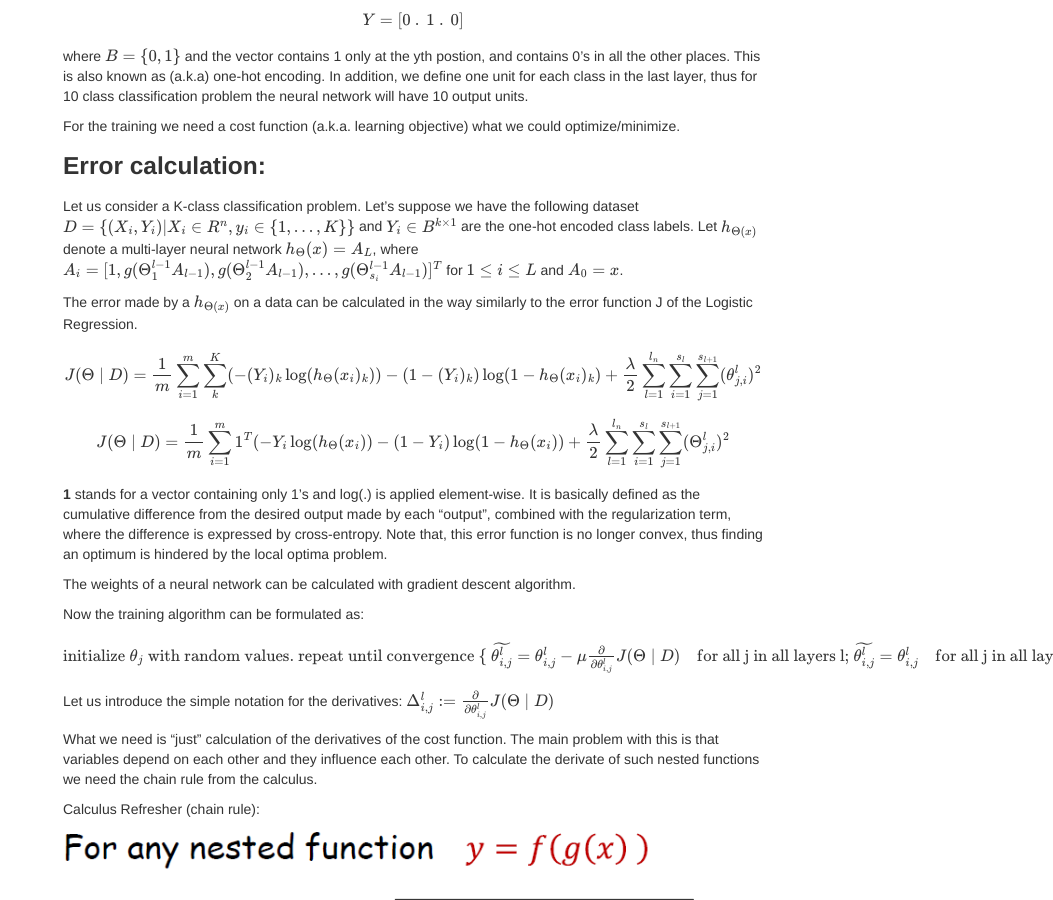
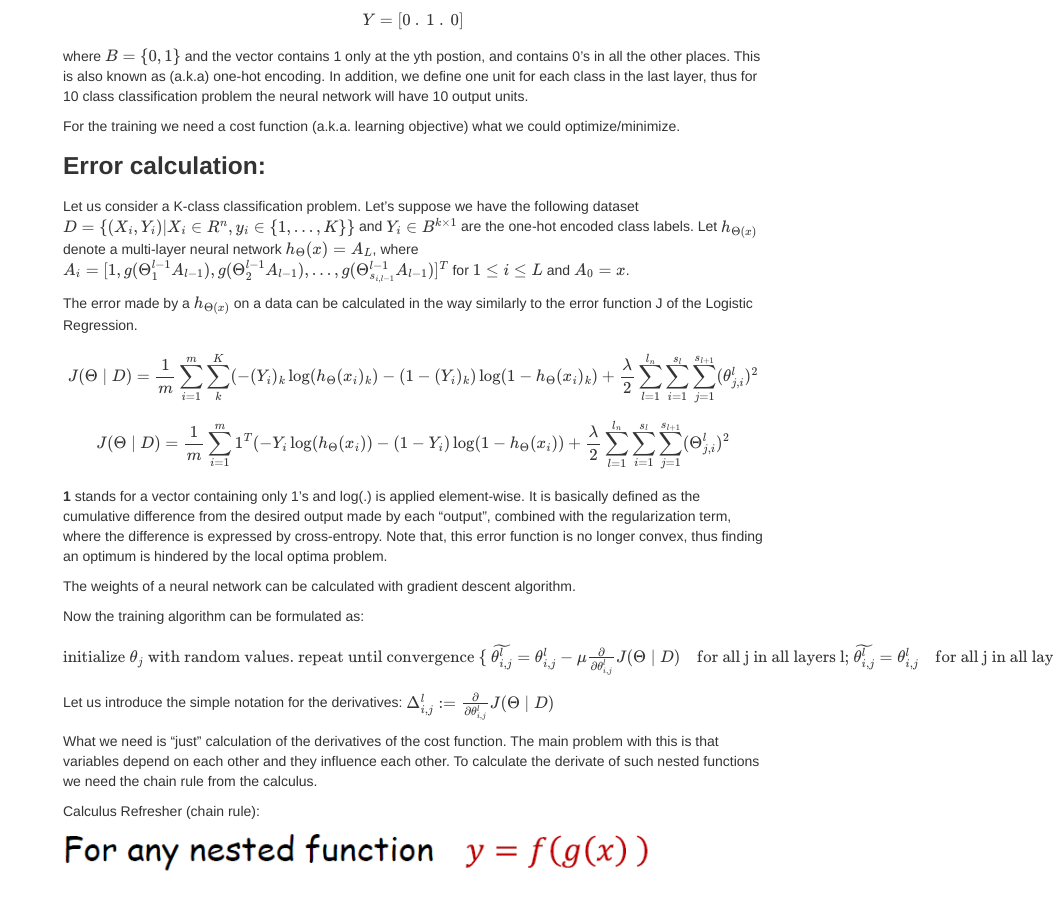
Before and after one commit to kfattila/kfattila.github.io, a Jekyll site: the page built from pages/ANN.md, in a window 1280 px wide and 900 px high, scrolled down 8198 px. Shown: the whole window, without its empty margins (227-1280 px from the left). Built offline with Jekyll 4.4.1, drawn with Linux system fonts in a browser that asks for light colours; formulas are drawn with MathJax 3; comment, search, counter and statistics services are not loaded.

Commit message:
Lectures

```diff
--- a/pages/ANN.md
+++ b/pages/ANN.md
@@ -151,11 +151,11 @@ For the training we need a cost function (a.k.a. learning objective) what we cou
 ### Error calculation:
 
 Let us consider a K-class classification problem. Let's suppose we have the following dataset \\(D = \\{(X_{i}, Y_{i})|X_{i} \in R^{n}, y_{i} \in \\{1, ..., K\\}\\} \\) and \\(Y_{i} \in B^{k \times 1}\\)	are the one-hot encoded class labels.
-Let \\(h_{\Theta(x)}\\) denote a multi-layer neural network \\(h_{\Theta}(x) = A_{L}\\), where \\(A_{i} = [1, g(\Theta_{1}^{l-1}A_{l-1}), g(\Theta_{2}^{l-1}A_{l-1}), ..., g(\Theta_{s_{i}}^{l-1}A_{l-1})]^{T}\\) for \\(1 \leq i \leq L \\) and \\(A_{0} = x\\).
+Let \\(h_{\Theta(x)}\\) denote a multi-layer neural network \\(h_{\Theta}(x) = A_{L}\\), where \\(A_{i} = [1, g(\Theta_{1}^{l-1}A_{l-1}), g(\Theta_{2}^{l-1}A_{l-1}), ..., g(\Theta_{s_{i,l-1}}^{l-1}A_{l-1})]^{T}\\) for \\(1 \leq i \leq L \\) and \\(A_{0} = x\\).
 
 The error made by a \\(h_{\Theta(x)}\\) on a data can be calculated in the way similarly to the error function J of the Logistic Regression.
 
-\\[J(\Theta\mid D) = \frac{1}{m}\sum_{i=1}^{m}\sum_{k}^{K}(-(Y_{i})\_{k}\log(h_{\Theta}(x_{i})\_{k})) - (1 - (Y_{i})\_{k})\log(1 - h_{\Theta}(x_{i})\_{k}) + \frac{\lambda}{2}\sum_{l=1}^{l_{n}}\sum_{i=1}^{s_{l}}\sum_{j=1}^{s_{l+1}}(\theta_{j,i}^{l})^{2}\\]
+\\[J(\Theta\mid D) = \frac{1}{m}\sum_{i=1}^{m}\sum_{k}^{K}(-(Y_{i})\_{k}\log(h_{\Theta}(x_{i})\_{k}) - (1 - (Y_{i})\_{k})\log(1 - h_{\Theta}(x_{i})\_{k}) + \frac{\lambda}{2}\sum_{l=1}^{l_{n}}\sum_{i=1}^{s_{l}}\sum_{j=1}^{s_{l+1}}(\theta_{j,i}^{l})^{2}\\]
 \\[J(\Theta\mid D) = \frac{1}{m}\sum_{i=1}^{m} 1^{T} (-Y_{i}\log(h_{\Theta}(x_{i})) - (1 - Y_{i})\log(1-h_{\Theta}(x_{i})) + \frac{\lambda}{2}\sum_{l=1}^{l_{n}}\sum_{i=1}^{s_{l}}\sum_{j=1}^{s_{l+1}}(\Theta_{j,i}^{l})^{2} \\]
 
 **1** stands for a vector containing only 1's and log(.) is applied element-wise.
```
